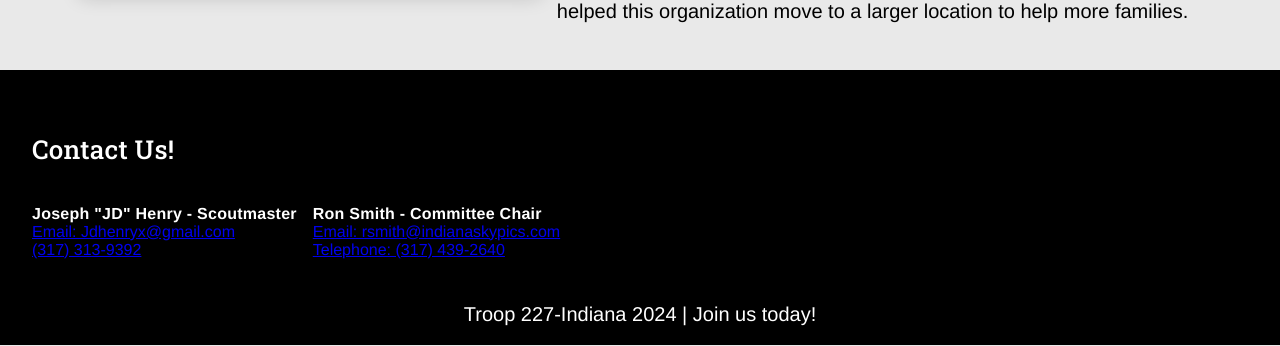
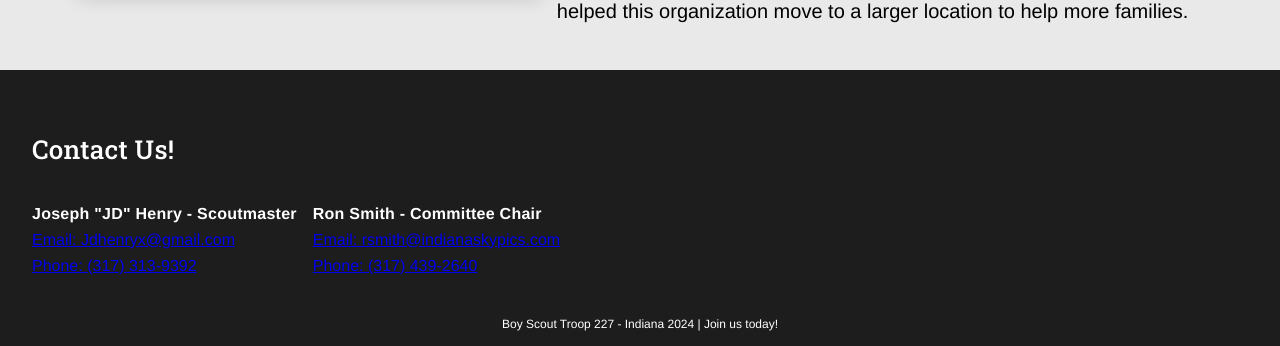
Before and after one commit to SATroop227Media/WebpageTroop227, a React (Vite) app: page / in a window 1280 px wide. Shown: the part 4203-4549 px from the top of the page. Built offline with nearby package versions, Linux system fonts and the light colour scheme.

Commit message:
styled footer'

```diff
--- a/src/components/Footer.tsx
+++ b/src/components/Footer.tsx
@@ -8,15 +8,15 @@ export default function Footer() {
         <li>
           <h4>Joseph "JD" Henry - Scoutmaster</h4>
           <a href="mailto:Jdhenryx@gmail.com?subject=Joining Troop 227">Email: Jdhenryx@gmail.com</a>
-          <a href="tel:3173139392">(317) 313-9392</a>
+          <a href="tel:3173139392">Phone: (317) 313-9392</a>
         </li>
         <li>
           <h4>Ron Smith - Committee Chair</h4>
           <a href="mailto:rsmith@indianaskypics.com?subject=Joining Troop 227">Email: rsmith@indianaskypics.com</a>
-          <a href="tel:3174392640">Telephone: (317) 439-2640</a>
+          <a href="tel:3174392640">Phone: (317) 439-2640</a>
         </li>
       </ul>
-      <p>Troop 227-Indiana 2024 | Join us today!</p>
+      <p>Boy Scout Troop 227 - Indiana 2024 | Join us today!</p>
     </footer>
   );
 }
--- a/src/styles/components/project-timeline.css
+++ b/src/styles/components/project-timeline.css
@@ -7,6 +7,7 @@
     background-color: var(--timeline-background-color);
     max-width: var(--global-layout-max-width);
     margin: 0 auto;
+    border
 }
 
 .project__content,
--- a/src/styles/global/footer.css
+++ b/src/styles/global/footer.css
@@ -23,15 +23,21 @@
 }
 .cta > p {
     text-align: center;
-    font-size: .75rem;
+    font-size: .75rem !important;
 }
 
 .cta a {
     display: block;
 }
 
+.cta__contact-wrapper > li {
+    display: flex;
+    flex-direction: column;
+    gap: .5rem;
+}
+
 footer {
-    background-color: var(--color-neutral-0);
+    background-color: var(--color-neutral-100);
     padding-top: 4rem;
     padding-bottom: 1rem;
     padding-inline: 2rem;
```
